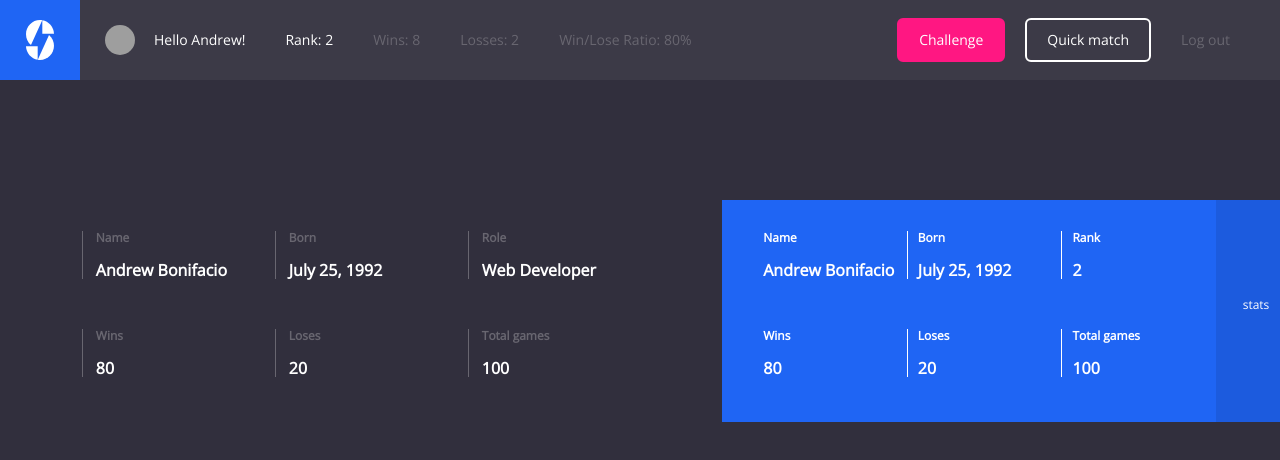
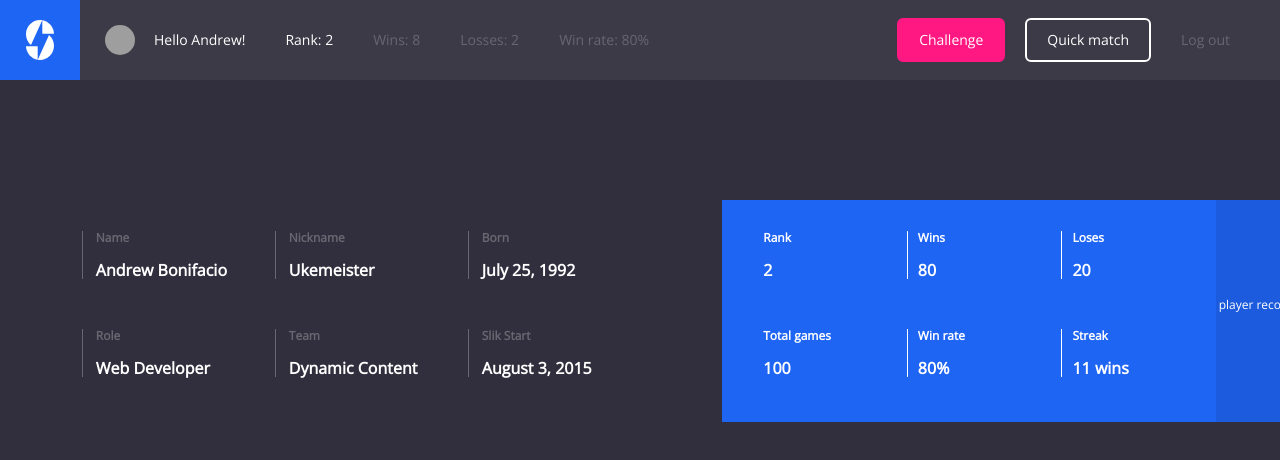
Before and after one commit to andrewslik/pingpongslik, a Vue app: page / in a window 1280 px wide. Shown: the top 460 px of the page. Built offline with nearby package versions, Linux system fonts and the light colour scheme; grey boxes are pictures that could not be loaded.

Commit message:
updated content

```diff
--- a/src/components/Info.vue
+++ b/src/components/Info.vue
@@ -3,6 +3,10 @@
         <section>
             <h3>Name</h3>
             <p>Andrew Bonifacio</p>
+        </section>
+        <section>
+            <h3>Nickname</h3>
+            <p>Ukemeister</p>
         </section>
         <section>
             <h3>Born</h3>
@@ -13,17 +17,14 @@
             <p>Web Developer</p>
         </section>
         <section>
-            <h3>Wins</h3>
-            <p>80</p>
+            <h3>Team</h3>
+            <p>Dynamic Content</p>
         </section>
         <section>
-            <h3>Loses</h3>
-            <p>20</p>
+            <h3>Slik Start</h3>
+            <p>August 3, 2015</p>
         </section>
-        <section>
-            <h3>Total games</h3>
-            <p>100</p>
-        </section>
+
     </div>
 </template>
 
--- a/src/components/Stats.vue
+++ b/src/components/Stats.vue
@@ -1,13 +1,5 @@
 <template lang="html">
     <div class="stats-container">
-        <section>
-            <h3>Name</h3>
-            <p>Andrew Bonifacio</p>
-        </section>
-        <section>
-            <h3>Born</h3>
-            <p>July 25, 1992</p>
-        </section>
         <section>
             <h3>Rank</h3>
             <p>2</p>
@@ -24,8 +16,16 @@
             <h3>Total games</h3>
             <p>100</p>
         </section>
+        <section>
+            <h3>Win rate</h3>
+            <p>80%</p>
+        </section>
+        <section>
+            <h3>Streak</h3>
+            <p>11 wins</p>
+        </section>
         <div class="stats-button">
-            stats
+            player record
         </div>
     </div>
 </template>
--- a/src/components/shared/Nav.vue
+++ b/src/components/shared/Nav.vue
@@ -10,7 +10,7 @@
 
             <p>Wins: 8</p>
             <p>Losses: 2</p>
-            <p>Win/Lose Ratio: 80%</p>
+            <p>Win rate: 80%</p>
 
             <div class="cta-container">
                 <p class="challenge">Challenge</p>
```
Also changed, not shown: 10 other files (tests, documents, lock files or other folders).
